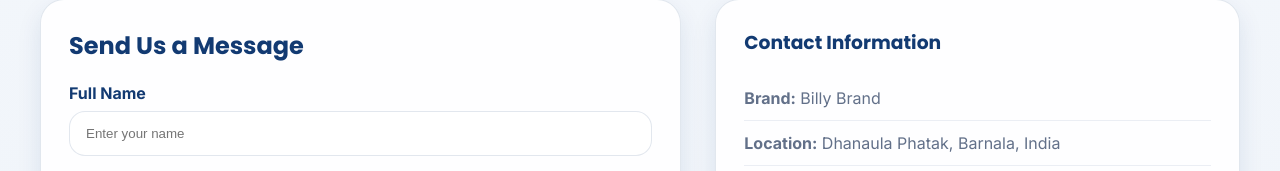
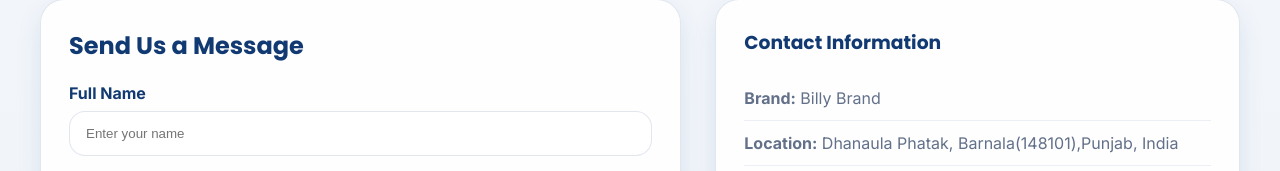
Before and after one commit to Mridulgrover01/Billy-Brand, a website: page contact.html in a window 1280 px wide. Shown: the part 647-818 px from the top of the page. Drawn offline with Linux system fonts and the light colour scheme.

Commit message:
Update contact.html

```diff
--- a/contact.html
+++ b/contact.html
@@ -112,7 +112,7 @@
 
           <ul class="list-clean">
             <li><strong>Brand:</strong> Billy Brand</li>
-            <li><strong>Location:</strong> Dhanaula Phatak, Barnala, India</li>
+            <li><strong>Location:</strong> Dhanaula Phatak, Barnala(148101),Punjab, India</li>
             <li><strong>Categories:</strong> Cleaning, Ayurvedic Care, Food & Spices</li>
             <li><strong>Support:</strong> WhatsApp available</li>
           </ul>
```
